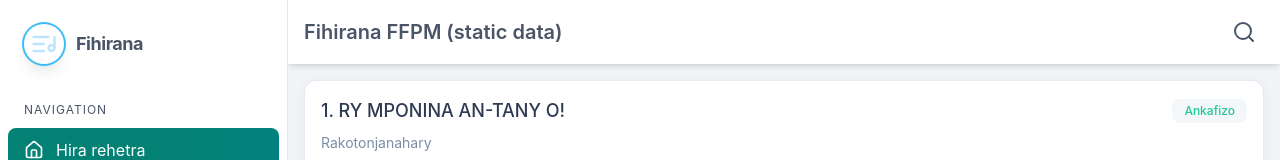
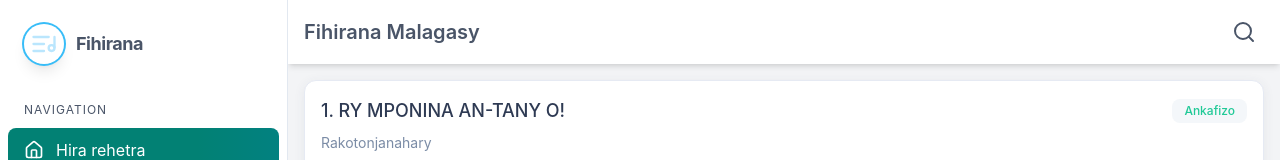
Before and after one commit to tambanivohitra007/fihirana, a React (Create React App) app: page / in a window 1280 px wide. Shown: the top 160 px of the page. Built offline with nearby package versions, Linux system fonts and the light colour scheme.

Commit message:
Last update fix

```diff
--- a/src/App.js
+++ b/src/App.js
@@ -701,7 +701,7 @@ const App = () => {
                currentPage === 'authors' ? 'Mpanoratra' :
                currentPage === 'favorites' ? 'Ankafizina' :
                currentPage === 'about' ? 'Momba ny Application' :
-               'Fihirana FFPM (static data)'} {/* Corrected title */}
+               'Fihirana Malagasy'}
             </span>
           </div>
           <button onClick={toggleSearchBar} className="p-2 rounded-md">
@@ -746,7 +746,7 @@ const App = () => {
           onClose={closeNumericInputDialog}
           onEnter={handleNumericInputEnter}
           value={numericInputValue}
-          onChange={setNumericInputValue}
+          setValue={setNumericInputValue} // Correctly pass setNumericInputValue
           onClear={handleNumericInputClear}
           isDarkMode={isDarkMode}
         />
```
Also changed, not shown: 1 other file (tests, documents, lock files or other folders).
